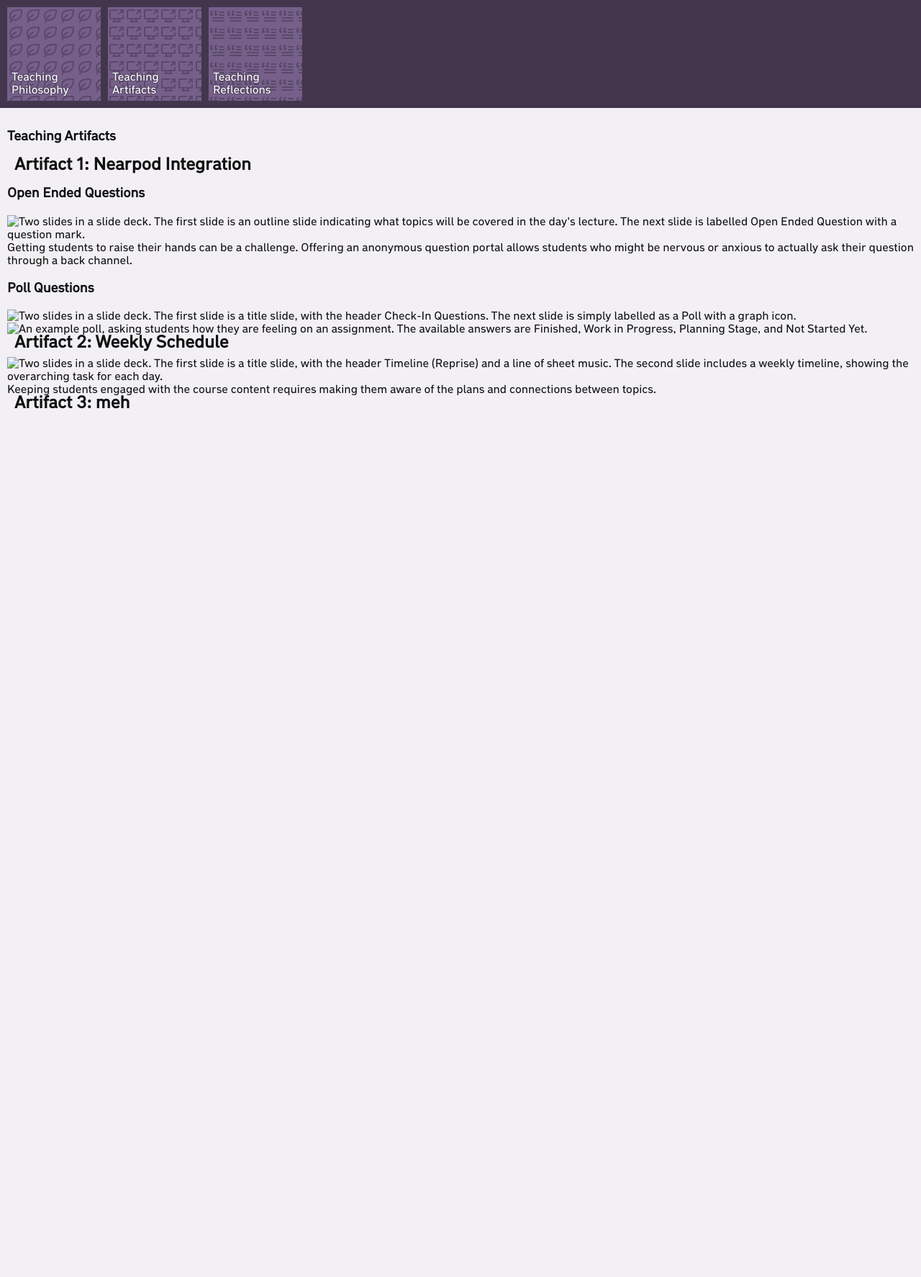
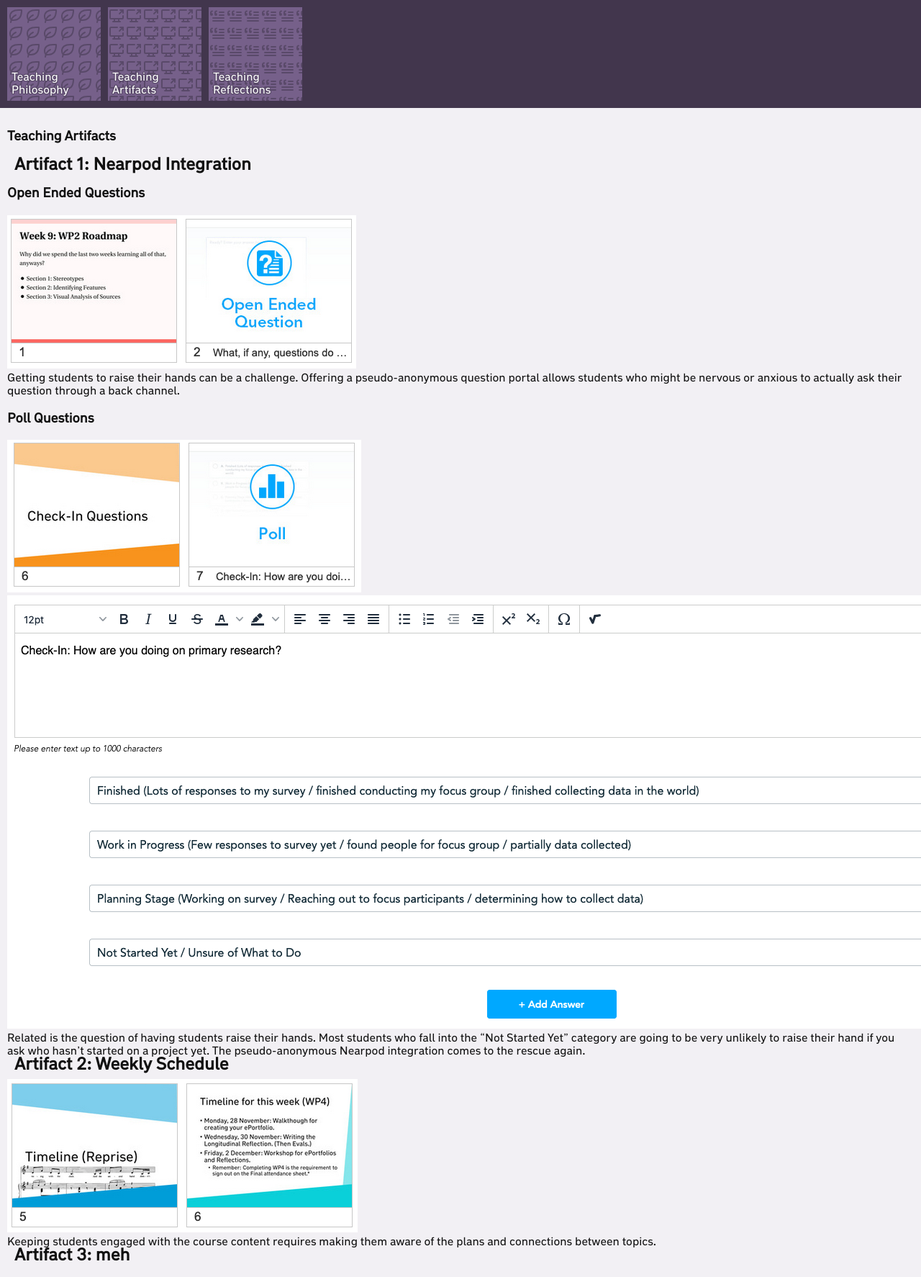
Before and after one commit to reneeverly/reneeverly.github.io, a Jekyll site: the page built from edu/phi/artifacts.md, in a window 1280 px wide. Shown: the whole page at 72% size. Built offline with Jekyll 4.4.1, drawn with Linux system fonts in a browser that asks for light colours; our own code applies the rules of GitHub Pages for plain Markdown files.

Commit message:
Reworked statements

```diff
--- a/edu/phi/artifacts.md
+++ b/edu/phi/artifacts.md
@@ -7,16 +7,19 @@ layout: muicontent
 ## Artifact 1: Nearpod Integration
 
 ### Open Ended Questions
-![Two slides in a slide deck.  The first slide is an outline slide indicating what topics will be covered in the day's lecture.  The next slide is labelled Open Ended Question with a question mark.](openended.png)
-Getting students to raise their hands can be a challenge.  Offering an anonymous question portal allows students who might be nervous or anxious to actually ask their question through a back channel.
+![Two slides in a slide deck.  The first slide is an outline slide indicating what topics will be covered in the day's lecture.  The next slide is labelled Open Ended Question with a question mark.](res/openended.png)
+
+Getting students to raise their hands can be a challenge.  Offering a pseudo-anonymous question portal allows students who might be nervous or anxious to actually ask their question through a back channel.
 
 ### Poll Questions
-![Two slides in a slide deck.  The first slide is a title slide, with the header Check-In Questions.  The next slide is simply labelled as a Poll with a graph icon.](polls.png)
-![An example poll, asking students how they are feeling on an assignment.  The available answers are Finished, Work in Progress, Planning Stage, and Not Started Yet.](question.png)
+![Two slides in a slide deck.  The first slide is a title slide, with the header Check-In Questions.  The next slide is simply labelled as a Poll with a graph icon.](res/polls.png)
+![An example poll, asking students how they are feeling on an assignment.  The available answers are Finished, Work in Progress, Planning Stage, and Not Started Yet.](res/question.png)
+
+Related is the question of having students raise their hands.  Most students who fall into the "Not Started Yet" category are going to be very unlikely to raise their hand if you ask who hasn't started on a project yet.  The pseudo-anonymous Nearpod integration comes to the rescue again.
 
 ## Artifact 2: Weekly Schedule
 
-![Two slides in a slide deck.  The first slide is a title slide, with the header Timeline (Reprise) and a line of sheet music.  The second slide includes a weekly timeline, showing the overarching task for each day.](timeline.png)
+![Two slides in a slide deck.  The first slide is a title slide, with the header Timeline (Reprise) and a line of sheet music.  The second slide includes a weekly timeline, showing the overarching task for each day.](res/timeline.png)
 
 Keeping students engaged with the course content requires making them aware of the plans and connections between topics.
 
```
